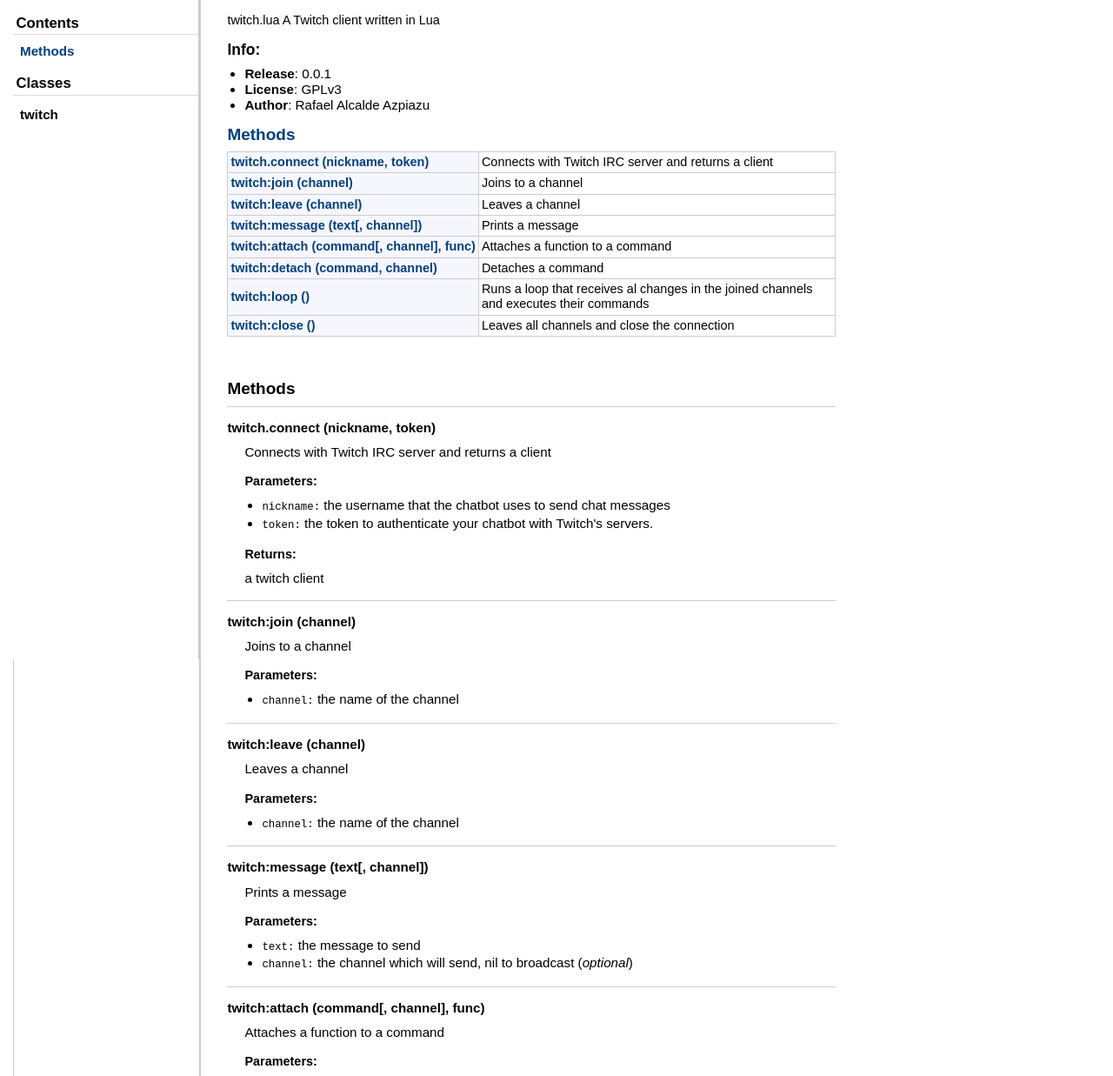
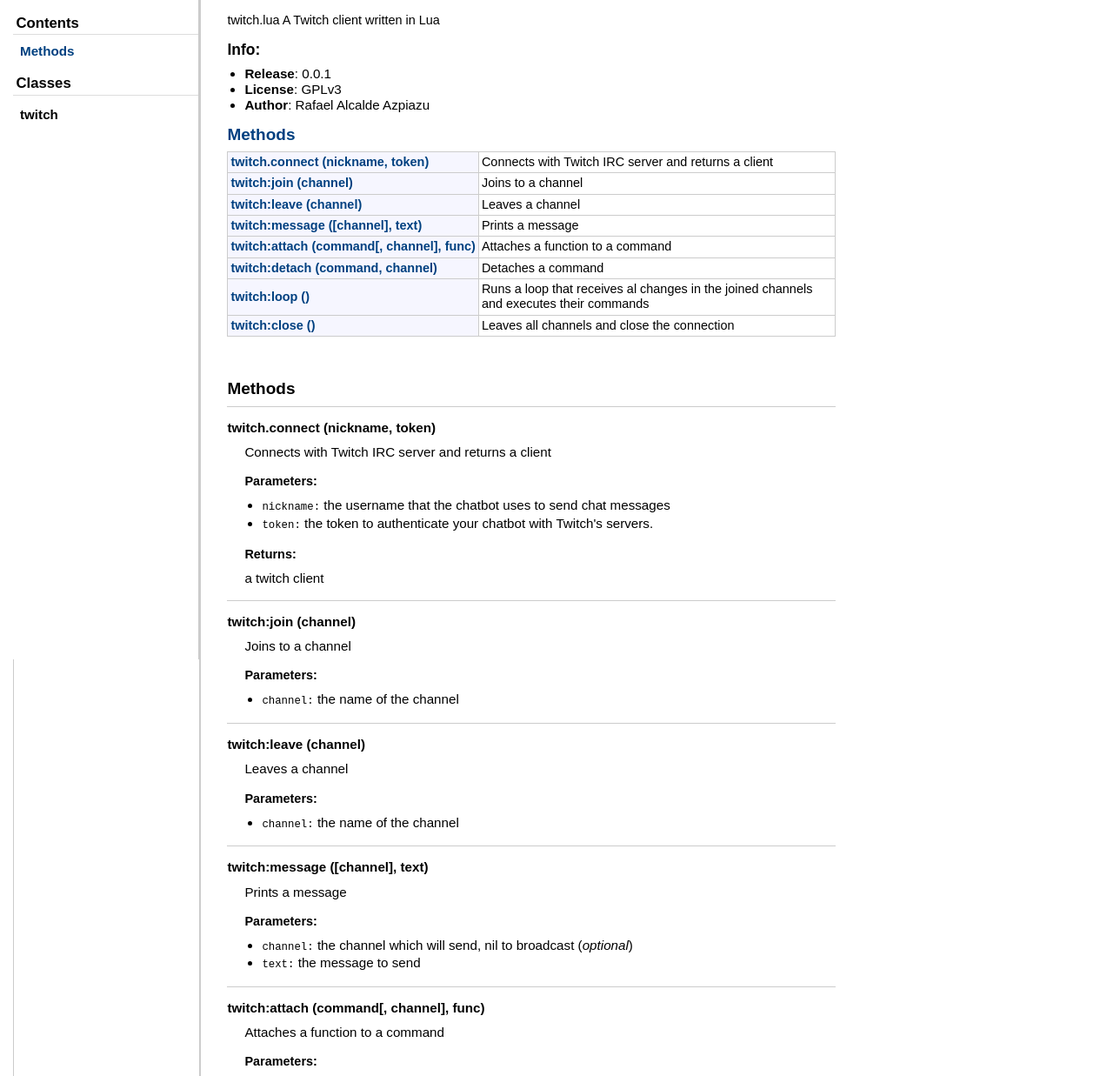
Before and after one commit to NEKERAFA/twitch.lua, a plain HTML site: page docs/index.html in a window 1280 px wide. Shown: the part 42-1279 px from the top of the page at 87% size. Drawn offline with Linux system fonts and the light colour scheme.

Commit message:
Fixed errors

```diff
--- a/docs/index.html
+++ b/docs/index.html
@@ -71,7 +71,7 @@
 	<td class="summary">Leaves a channel</td>
 	</tr>
 	<tr>
-	<td class="name" nowrap><a href="#twitch:message">twitch:message (text[, channel])</a></td>
+	<td class="name" nowrap><a href="#twitch:message">twitch:message ([channel], text)</a></td>
 	<td class="summary">Prints a message</td>
 	</tr>
 	<tr>
@@ -174,7 +174,7 @@
 </dd>
     <dt>
     <a name = "twitch:message"></a>
-    <strong>twitch:message (text[, channel])</strong>
+    <strong>twitch:message ([channel], text)</strong>
     </dt>
     <dd>
     Prints a message
@@ -182,12 +182,12 @@
 
     <h3>Parameters:</h3>
     <ul>
+        <li><span class="parameter">channel</span>
+        the channel which will send, nil to broadcast
+        (<em>optional</em>)
+        </li>
         <li><span class="parameter">text</span>
          the message to send
-        </li>
-        <li><span class="parameter">channel</span>
-         the channel which will send, nil to broadcast
-         (<em>optional</em>)
         </li>
     </ul>
 
```
Also changed, not shown: 1 other file.
